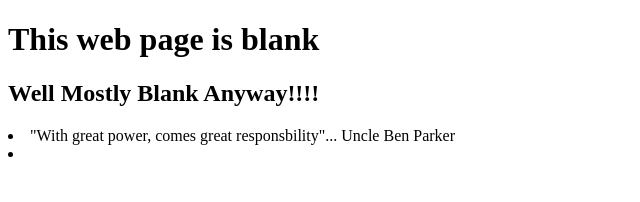
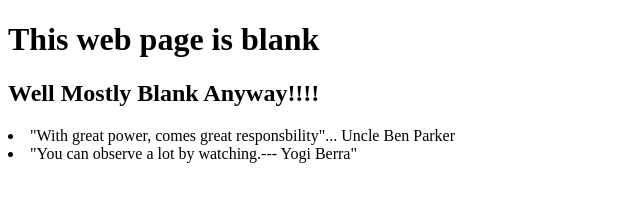
Before and after one commit to vivek-sharma09/0main_opensap_repo, a plain HTML site: page index.html in a window 1280 px wide. Shown: the whole page, without its empty margins (0-640 px from the left). Drawn offline with Linux system fonts and the light colour scheme.

Commit message:
Added quote by Yogi Berra

```diff
--- a/index.html
+++ b/index.html
@@ -10,7 +10,7 @@
 		<h2>Well Mostly Blank Anyway!!!!</h2>
 		<u1>
 			<li>"With great power, comes great responsbility"... Uncle Ben Parker</li>
-			<li></li>
+			<li>"You can observe a lot by watching.--- Yogi Berra"</li>
 		</u1>
 	</body>
 </html>
```
